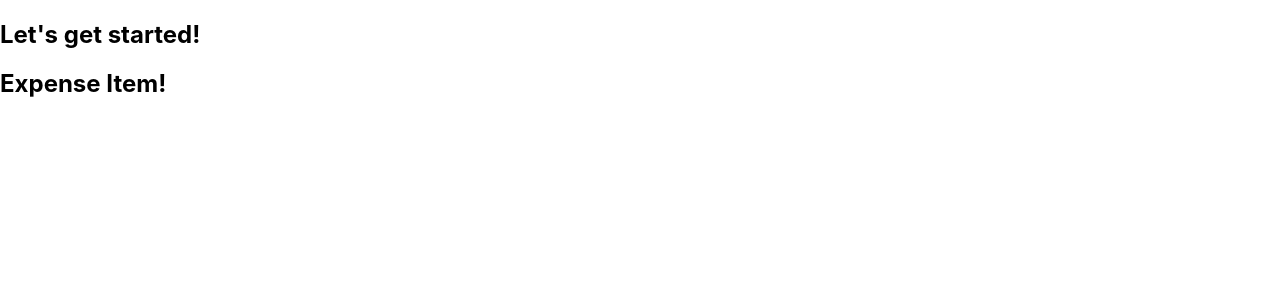
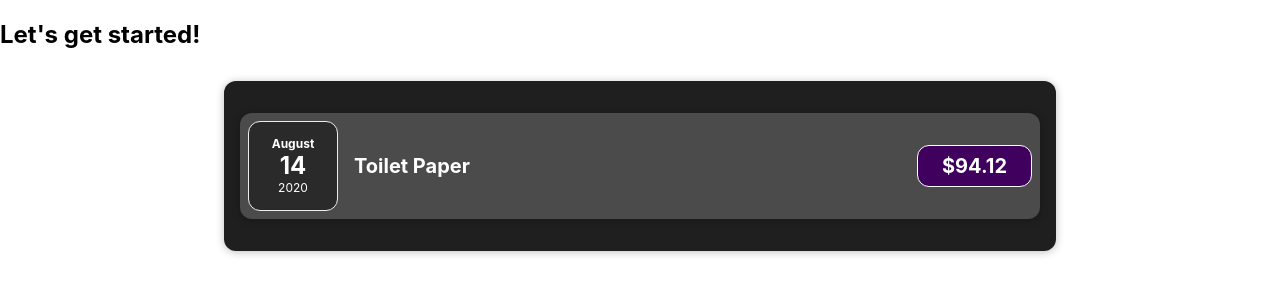
Before and after one commit to shoaib-karim-ali/reactjs-expense-tracking, a React (Create React App) app: page / in a window 1280 px wide. Shown: the top 300 px of the page. Built offline with nearby package versions, Linux system fonts and the light colour scheme.

Commit message:
Add components and organize component files

```diff
--- a/src/App.js
+++ b/src/App.js
@@ -1,10 +1,36 @@
-import ExpenseItem from "./components/ExpenseItem";
+import Expenses from "./components/expenses/Expenses";
 
 function App() {
+  const expenses = [
+    {
+      id: 'e1',
+      title: 'Toilet Paper',
+      amount: 94.12,
+      date: new Date(2020, 7, 14),
+    },
+    {
+      id: 'e2',
+      title: 'New TV',
+      amount: 799.49,
+      date: new Date(2021, 2, 12) },
+    {
+      id: 'e3',
+      title: 'Car Insurance',
+      amount: 294.67,
+      date: new Date(2021, 2, 28),
+    },
+    {
+      id: 'e4',
+      title: 'New Desk (Wooden)',
+      amount: 450,
+      date: new Date(2021, 5, 12),
+    },
+  ];
+
   return (
     <div>
       <h2>Let's get started!</h2>
-      <ExpenseItem></ExpenseItem>
+      <Expenses items={expenses} />
     </div>
   );
 }
--- a/src/components/ExpenseItem.js
+++ /dev/null
@@ -1,5 +0,0 @@
-function ExpenseItem() {
-    return <h2>Expense Item!</h2>
-}
-
-export default ExpenseItem;
--- /dev/null
+++ b/src/components/expenses/ExpenseDate.css
@@ -0,0 +1,26 @@
+.expense-date {
+    display: flex;
+    flex-direction: column;
+    width: 5.5rem;
+    height: 5.5rem;
+    border: 1px solid #ececec;
+    background-color: #2a2a2a;
+    color: white;
+    border-radius: 12px;
+    align-items: center;
+    justify-content: center;
+  }
+
+  .expense-date__month {
+    font-size: 0.75rem;
+    font-weight: bold;
+  }
+
+  .expense-date__year {
+    font-size: 0.75rem;
+  }
+
+  .expense-date__day {
+    font-size: 1.5rem;
+    font-weight: bold;
+  }
--- /dev/null
+++ b/src/components/expenses/ExpenseDate.js
@@ -0,0 +1,17 @@
+import './ExpenseDate.css';
+
+function ExpenseDate(props) {
+    const month = props.date.toLocaleString('en-US', {month: 'long'});
+    const day = props.date.toLocaleString('en-US', {day: '2-digit'});
+    const year = props.date.getFullYear();
+
+    return (
+        <div className="expense-date">
+            <div className="expense-date__month">{month}</div>
+            <div className="expense-date__day">{day}</div>
+            <div className="expense-date__year">{year}</div>
+        </div>
+    );
+}
+
+export default ExpenseDate;
--- /dev/null
+++ b/src/components/expenses/ExpenseItem.css
@@ -0,0 +1,54 @@
+.expense-item {
+    display: flex;
+    justify-content: space-between;
+    align-items: center;
+    padding: 0.5rem;
+    margin: 1rem 0;
+    background-color: #4b4b4b;
+  }
+
+  .expense-item__description {
+    display: flex;
+    flex-direction: column;
+    gap: 1rem;
+    align-items: flex-end;
+    flex-flow: column-reverse;
+    justify-content: flex-start;
+    flex: 1;
+  }
+
+  .expense-item h2 {
+    color: #3a3a3a;
+    font-size: 1rem;
+    flex: 1;
+    margin: 0 1rem;
+    color: white;
+  }
+
+  .expense-item__price {
+    font-size: 1rem;
+    font-weight: bold;
+    color: white;
+    background-color: #40005d;
+    border: 1px solid white;
+    padding: 0.5rem;
+    border-radius: 12px;
+  }
+
+  @media (min-width: 580px) {
+    .expense-item__description {
+      flex-direction: row;
+      align-items: center;
+      justify-content: flex-start;
+      flex: 1;
+    }
+
+    .expense-item__description h2 {
+      font-size: 1.25rem;
+    }
+
+    .expense-item__price {
+      font-size: 1.25rem;
+      padding: 0.5rem 1.5rem;
+    }
+  }
--- /dev/null
+++ b/src/components/expenses/ExpenseItem.js
@@ -0,0 +1,17 @@
+import Card from '../ui/Card';
+import ExpenseDate from './ExpenseDate';
+import './ExpenseItem.css';
+
+function ExpenseItem(props) {
+    return (
+        <Card className="expense-item">
+            <ExpenseDate date={props.date} />
+            <div className="expense-item__description">
+                <h2>{props.title}</h2>
+                <div className="expense-item__price">${props.amount}</div>
+            </div>
+        </Card>
+    );
+}
+
+export default ExpenseItem;
--- /dev/null
+++ b/src/components/expenses/Expenses.css
@@ -0,0 +1,7 @@
+.expenses {
+    padding: 1rem;
+    background-color: rgb(31, 31, 31);
+    margin: 2rem auto;
+    width: 50rem;
+    max-width: 95%;
+  }
--- /dev/null
+++ b/src/components/expenses/Expenses.js
@@ -0,0 +1,17 @@
+import Card from '../ui/Card';
+import ExpenseItem from "./ExpenseItem";
+import "./Expenses.css";
+
+function Expenses(props) {
+    return (
+        <Card className="expenses">
+            <ExpenseItem
+                title={props.items[0].title}
+                amount={props.items[0].amount}
+                date={props.items[0].date}
+            />
+        </Card>
+    );
+}
+
+export default Expenses;
--- /dev/null
+++ b/src/components/ui/Card.css
@@ -0,0 +1,4 @@
+.card {
+    border-radius: 12px;
+    box-shadow: 0 1px 8px rgba(0, 0, 0, 0.25);
+}
--- /dev/null
+++ b/src/components/ui/Card.js
@@ -0,0 +1,11 @@
+import './Card.css';
+
+function Card(props) {
+    const classes = 'card ' + props.className;
+
+    return (
+        <div className={classes}>{props.children}</div>
+    );
+}
+
+export default Card;
```
